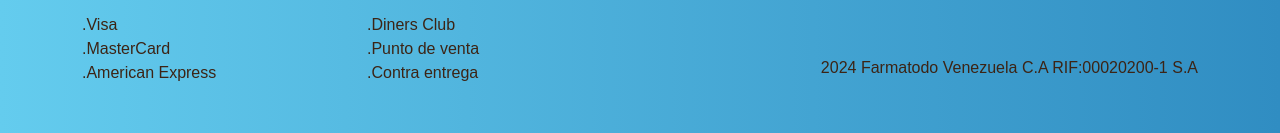
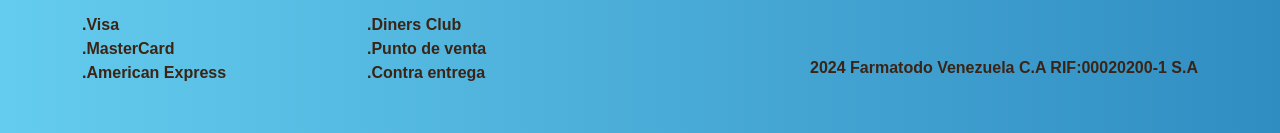
Before and after one commit to Jurdikd/propuestasaboy, a plain HTML site: page index.html in a window 1280 px wide. Shown: the part 4682-4815 px from the top of the page. Drawn offline with Linux system fonts and the light colour scheme; a script that the page names is missing; a web font is replaced by a local one.

Commit message:
update footer

```diff
--- a/index.html
+++ b/index.html
@@ -654,23 +654,23 @@
     <div class="container">
         <div class="row">
             <div class="col-md-6">
-                <p class="display-6">Síguenos en redes sociales:</p>
+                <p class="display-6"><b>Síguenos en redes sociales:</b></p>
 
 
-                <p class="display-6">Métodos de pago:</p>
+                <p class="display-6"><b>Métodos de pago:</b></p>
                 <div class="row">
                     <div class="col-6">
                         <ul class="list-unstyled">
-                            <li>.Visa</li>
-                            <li>.MasterCard</li>
-                            <li>.American Express</li>
+                            <li><b>.Visa</b></li>
+                            <li><b>.MasterCard</b></li>
+                            <li><b>.American Express</b></li>
                         </ul>
                     </div>
                     <div class="col-6">
                         <ul class="list-unstyled">
-                            <li>.Diners Club</li>
-                            <li>.Punto de venta</li>
-                            <li>.Contra entrega</li>
+                            <li><b>.Diners Club</b></li>
+                            <li><b>.Punto de venta</b></li>
+                            <li><b>.Contra entrega</b></li>
                         </ul>
                     </div>
                 </div>
@@ -694,7 +694,7 @@
                               <a href="#" class="text-marron"><i class="fab fa-linkedin-in fa-2x"></i></a>
                             </div>
                           </div>
-                          <p class="mt-5 pt-3 text-marron text-end">2024 Farmatodo Venezuela C.A RIF:00020200-1 S.A</p>
+                          <p class="mt-5 pt-3 text-marron text-end"><b>2024 Farmatodo Venezuela C.A RIF:00020200-1 S.A</b></p>
                         </div>
         </div>
     </div>
```
